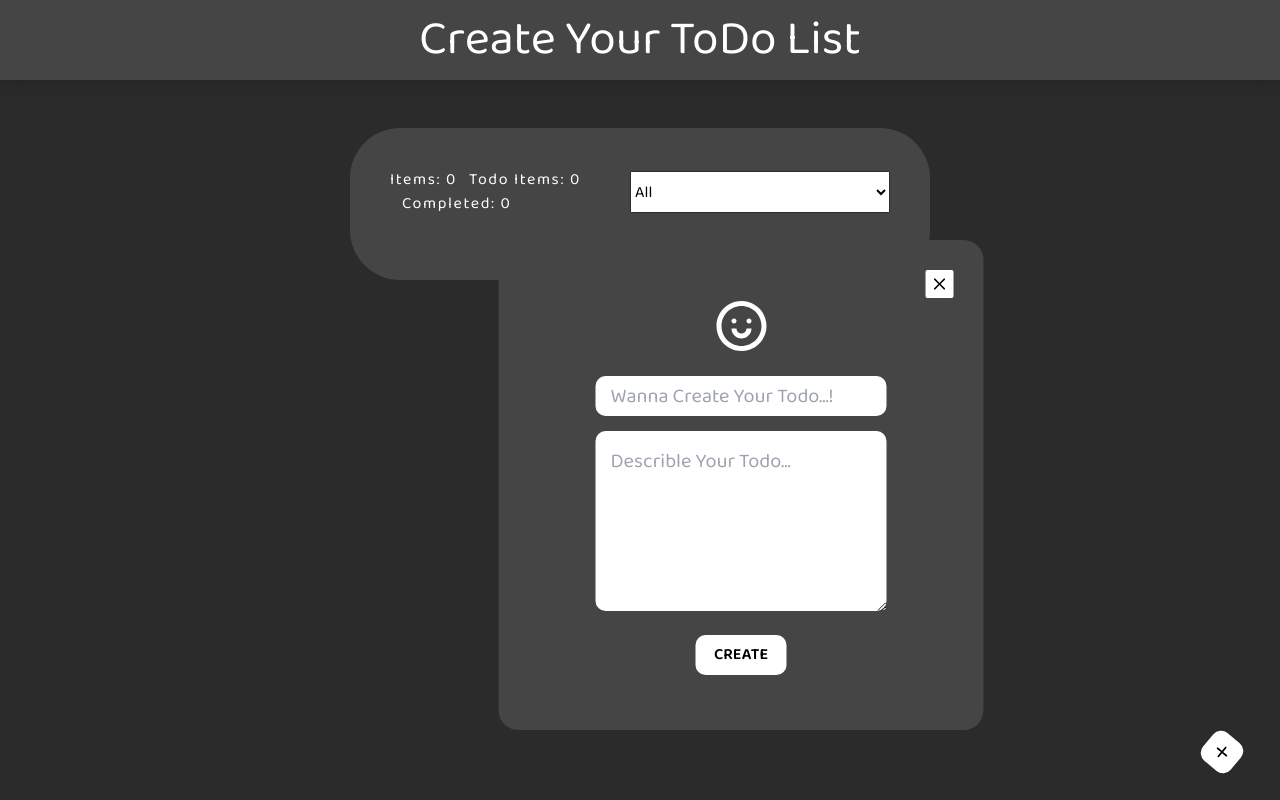
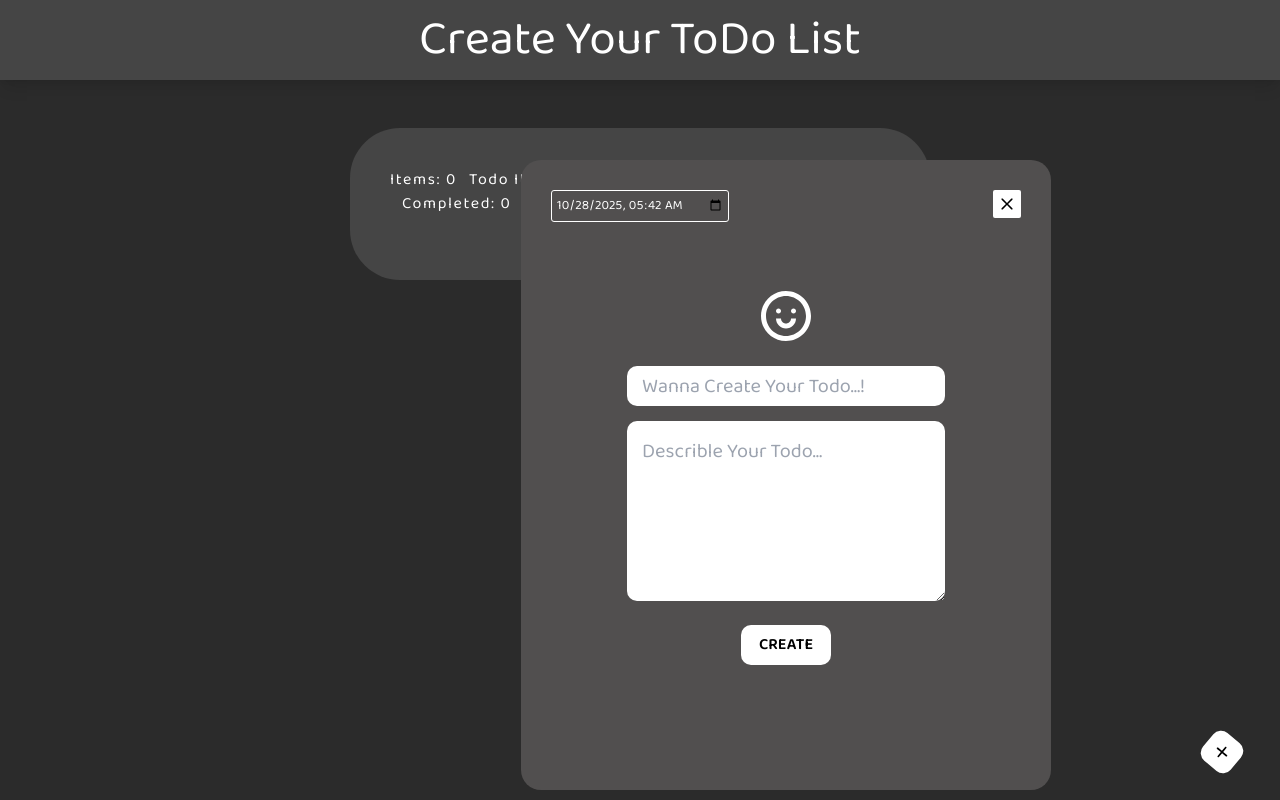
Before and after one commit to Ahmadkhan152/To-Do-List, a React (Vite) app: page / in a window 1280 px wide. Both pictures are taken after a click on the icon 1222 px from the left and 752 px from the top of the page. Built offline with nearby package versions, Linux system fonts and the light colour scheme.

Commit message:
Worked On Date Functionality

```diff
--- a/src/Components/ListItem.jsx
+++ b/src/Components/ListItem.jsx
@@ -9,6 +9,18 @@ export default function ListItem( { todoItem, onEditItem, onDeleteItem, itemComp
         setTaskCompleted(!taskCompleted);
         itemCompleted(todoItem.id);
     }
+    let hours = todoItem.time && todoItem.time.slice(11,13);
+    let updatedTime = null;
+    if (todoItem.time) {
+        if (parseInt(hours) > 12) {
+            hours = parseInt(hours);
+            hours = (hours % 12);
+            hours = hours.toString();
+            updatedTime = todoItem.time.slice(0,10) + " " + hours + " " + todoItem.time.slice(13) + " PM";
+        } else {
+            updatedTime = todoItem.time.slice(0,10) + " " + hours + " " + todoItem.time.slice(13) + " AM";
+        }
+    }
     return (
         <li className={cn("card h-full flex flex-col justify-center items-center relative", taskCompleted && "completed")}>
             <input onChange={ handleOnChange } type="checkbox" name="complete" className="complete-checkbox" checked={taskCompleted} />
@@ -16,6 +28,7 @@ export default function ListItem( { todoItem, onEditItem, onDeleteItem, itemComp
             {(!taskCompleted && <CgPen className="edit-item" onClick={ () => onEditItem( todoItem ) } /> )}
             <h3>{ title }</h3>
             { description && description.length > 10 ? <p className="hover:cursor-pointer" onClick={ () => onEditItem( todoItem, true ) }>{description.slice(0, 10) + '...'}</p> : <p>{description}</p> }
+            { updatedTime && <p className="date-time">{ updatedTime }</p> }
         </li>
     )
 }
--- a/src/Components/ModalBox.jsx
+++ b/src/Components/ModalBox.jsx
@@ -1,6 +1,7 @@
 import { useState } from "react";
 import { CgSmile , CgSmileMouthOpen , CgClose , CgSmileSad } from "react-icons/cg";
 import '../css/ModalBox.css';
+import { cn } from "../lib/utils";
 
 
 export default function ModalBox( {onToggle , addToDoItem , editItem, updateItem, showDescriptionItem} ) {
@@ -9,17 +10,28 @@ export default function ModalBox( {onToggle , addToDoItem , editItem, updateItem
     const [iconKey, setIconKey] = useState('smile');
     const [showError, setShowError] = useState(false);
     const [todoDescription, setTodoDescription] = useState(editItem?.description || '');
+    const getCurrentDateTime = () => {
+        const date = new Date();
+        const offset = date.getTimezoneOffset();
+        const localDate = new Date(date.getTime() - offset * 60 * 1000);
+        return localDate.toISOString().slice(0,16);
+    }
+    const [todoDateTime, setTodoDateTime] = useState(editItem?.dateTime || getCurrentDateTime());
+
+    function handleOnChangeDescription(event) {
+        setTodoDescription(event.target.value);
+    }
 
     function handleOnChangeTitle(event) {
         setTodoTitle(event.target.value);
     }
 
-    function handleOnChangeDescription(event) {
-        setTodoDescription(event.target.value);
+    function onHoverIcon(iconName) {
+        setIconKey(iconName);
     }
 
-    function onHoverIcon(iconName) {
-        setIconKey(iconName);
+    function onChangeDateTime(event) {
+        setTodoDateTime(event.target.value);
     }
 
     function handleOnSubmit(event) {
@@ -28,9 +40,10 @@ export default function ModalBox( {onToggle , addToDoItem , editItem, updateItem
             setIconKey('sad');
             setShowError(true);
         } else {
-            if (!editItem)
-                addToDoItem({title: todoTitle, description: todoDescription})
-            else
+            console.log(todoDateTime);
+            if (!editItem) {
+                addToDoItem({title: todoTitle, description: todoDescription, time: todoDateTime})
+            } else
                 updateItem({id: editItem.id, title: todoTitle, description: todoDescription})
             onToggle();
         }
@@ -48,7 +61,8 @@ export default function ModalBox( {onToggle , addToDoItem , editItem, updateItem
             <form className="create-entry h-full flex flex-col justify-center items-center" onSubmit={handleOnSubmit}>
                 <CgClose className="icon-close" onMouseEnter={ () => onHoverIcon('sad') } onMouseLeave={ () => onHoverIcon('smile')} onClick={() => onToggle(false)}  />
                 { formIcon }
-                <input className={ showError && 'mb-0' } id="userEntryField" placeholder="Wanna Create Your Todo...!" type="text" onChange={handleOnChangeTitle} value={todoTitle} name="todo-name" readOnly={showDescriptionItem} maxLength={20} />
+                <input type="datetime-local" className="datetime-input" value={todoDateTime} onChange={onChangeDateTime} />
+                <input className={ cn(showError && 'mb-0') } id="userEntryField" placeholder="Wanna Create Your Todo...!" type="text" onChange={handleOnChangeTitle} value={todoTitle} name="todo-name" readOnly={showDescriptionItem} maxLength={20} />
                 { showError && <p className="text-red-500 error-text">Title cannot be empty!</p> }
                 <textarea id="userTextArea" placeholder="Describle Your Todo..." type="text" onChange={handleOnChangeDescription} value={todoDescription} name="todo-description" rows={5} maxLength={40} readOnly={showDescriptionItem}/>
                 {!showDescriptionItem && <button className="btn-save p-2 bg-white mt-6 mx-auto" type="submit">Create</button> }
--- a/src/Components/TodoList.jsx
+++ b/src/Components/TodoList.jsx
@@ -79,8 +79,8 @@ export default function TodoList() {
         saveList(updatedList);
     }
 
-    const addToDoItem = ({title, description}) => {
-        saveList([...todolist, {id, title, description, completed: false}]);
+    const addToDoItem = ({title, description, time}) => {
+        saveList([...todolist, {id, title, description, time, completed: false}]);
         setID(id + 1);
     }
     function onToggle() {
--- a/src/css/ListItem.css
+++ b/src/css/ListItem.css
@@ -45,3 +45,10 @@
     font-size: 18px;
     color: #454545;
 }
+
+.date-time {
+    font-size: 13px;
+    position: absolute;
+    bottom: 10px;
+    left: 12px;
+}
--- a/src/css/ModalBox.css
+++ b/src/css/ModalBox.css
@@ -1,12 +1,12 @@
 .modal-box {
-    width: 485px;
-    height: 490px;
+    width: 530px;
+    height: 630px;
     position: absolute;
-    top: 30%;
+    top: 20%;
     transform: translate(50%);
     left: 20%;
     border-radius: 20px;
-    background-color: #454545;
+    background-color: #514f4f;
 }
 
 .btn-save {
@@ -15,6 +15,18 @@
     font-weight: 600;
     text-transform: uppercase;
     padding: 8px 18px;
+}
+
+.datetime-input {
+    position: absolute;
+    top: 30px;
+    left: 30px;
+    border-radius: 3px;
+    padding: 4px;
+    font-size: 13px;
+    background: transparent;
+    color: white;
+    border: 1px solid white;
 }
 
 .icon-close {
```
